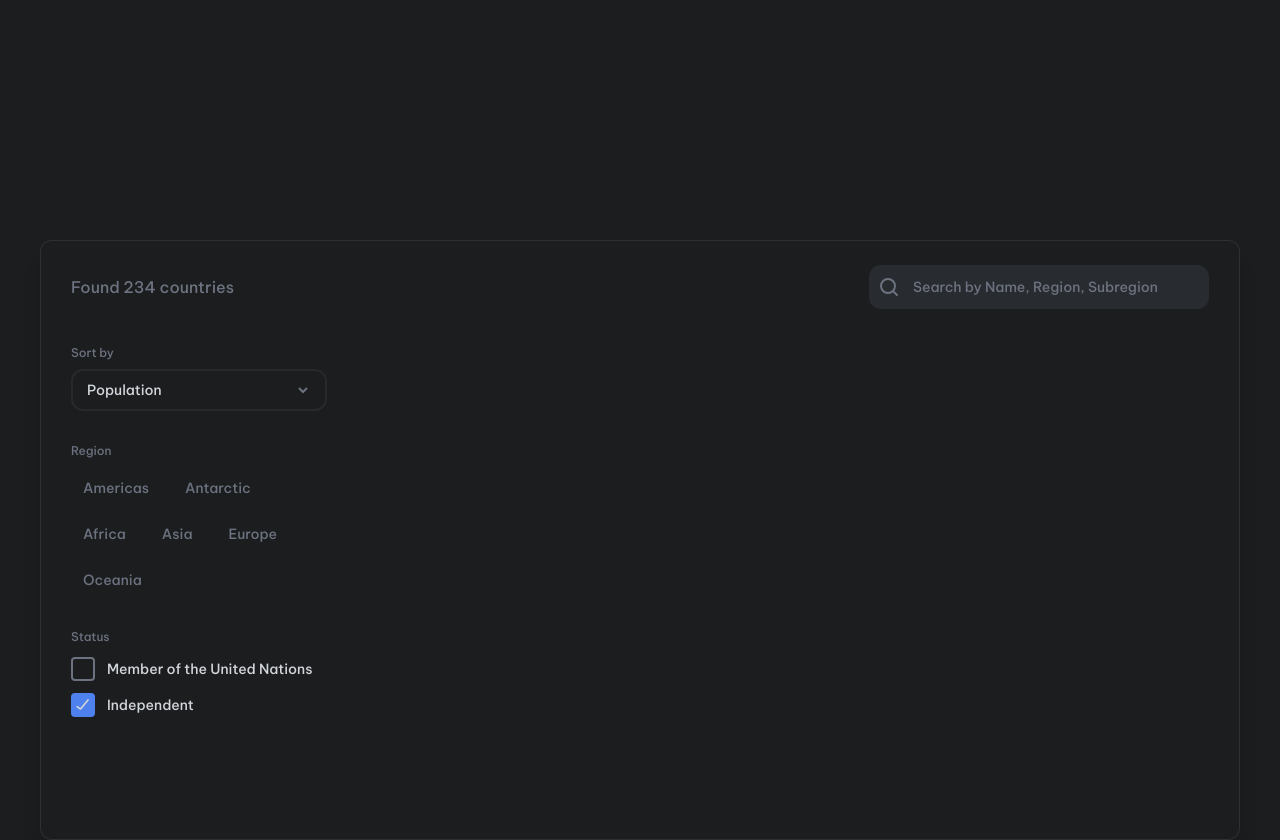
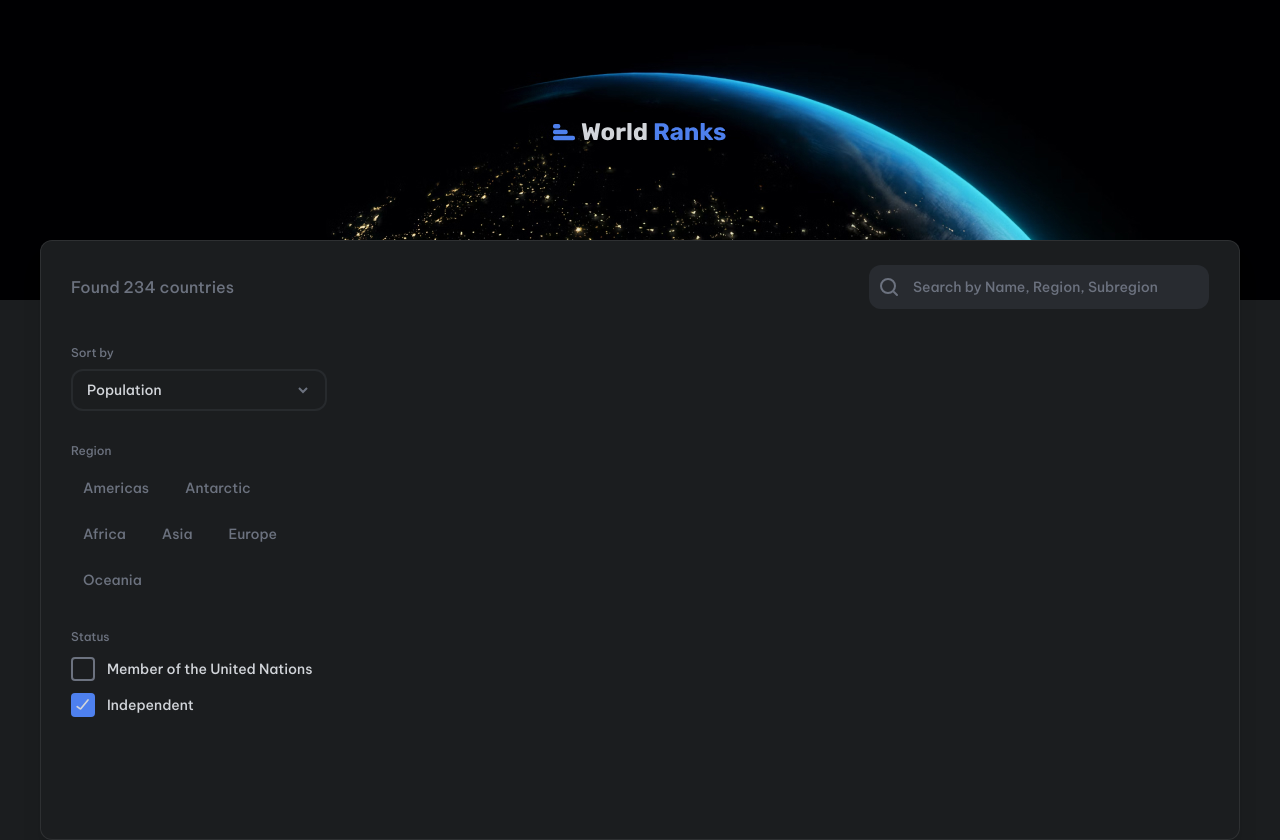
Before and after one commit to adrian-villamil/countrypage-worldranks, a Next.js app: page / in a window 1280 px wide. Built offline with nearby package versions, Linux system fonts and the light colour scheme.

Commit message:
Root layout with a hero image and an icon in the background.

```diff
--- a/src/app/layout.tsx
+++ b/src/app/layout.tsx
@@ -1,3 +1,4 @@
+import Image from "next/image";
 import type { Metadata } from "next";
 import { beVietnamPro } from "@/config/fonts";
 import "./globals.css";
@@ -14,7 +15,27 @@ export default function RootLayout({
 }>) {
   return (
     <html lang="en">
-      <body className={beVietnamPro.className}>{children}</body>
+      <body className={beVietnamPro.className}>
+        <div className="h-[300px] bg-black overflow-hidden absolute top-0 left-0 w-full -z-30">
+          <Image
+            src={'/hero-image-wr.jpg'}
+            alt="hero-image"
+            width={1280}
+            height={300}
+            priority
+            className="absolute top-11 xl:top-0 left-0 w-full h-[300px] object-cover -z-20"
+          />
+          <Image
+            src={'/Logo.svg'}
+            alt="Logo"
+            width={174}
+            height={24}
+            priority
+            className="absolute top-[120px] left-1/2 -translate-x-1/2 -z-10"
+          />
+        </div>
+        {children}
+      </body>
     </html>
   );
 }
```
